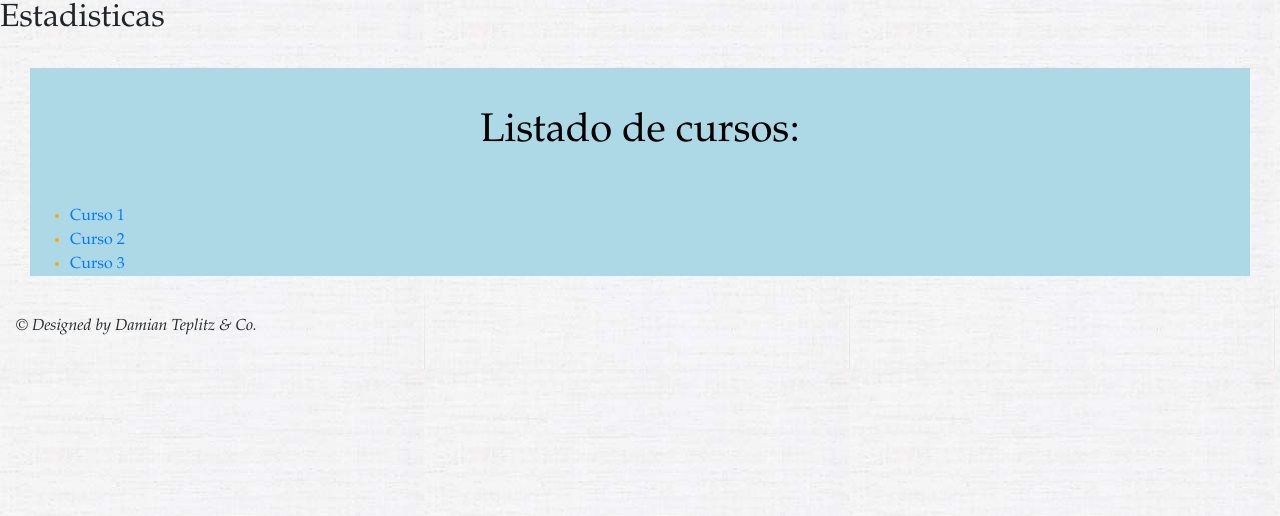
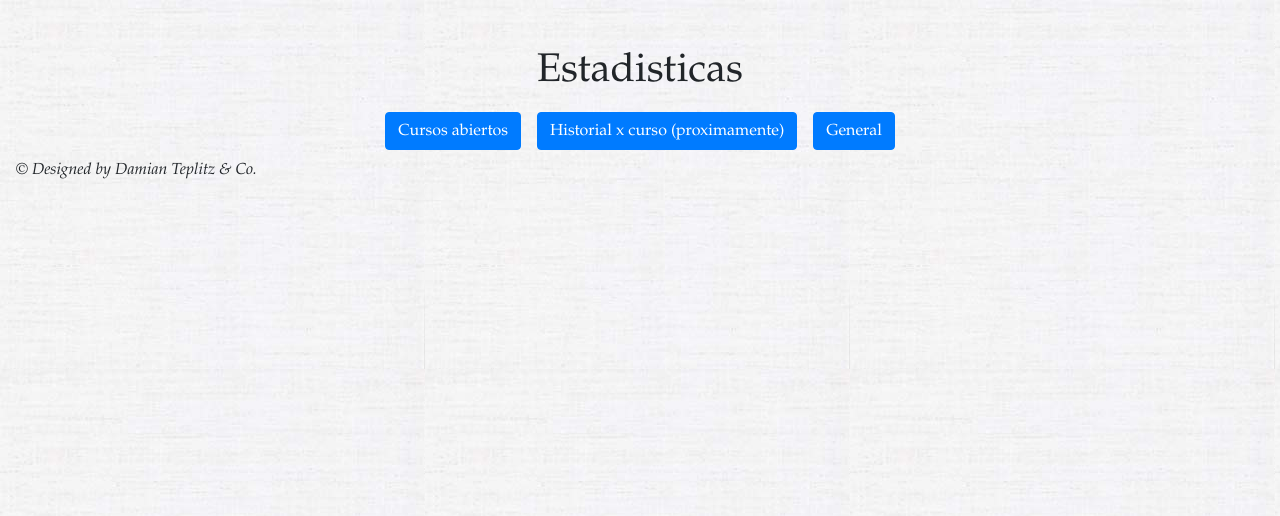
Before and after one commit to damianteplitz/LACA, a CodeIgniter app: page /LACA/index.php/estadisticas/estadisticas in a window 1280 px wide. Shown: the part 56-572 px from the top of the page. Run offline with CodeIgniter, Linux system fonts and the light colour scheme; data comes from the database, SQL or seed files in the repository; some libraries are stand-ins or nearby versions.

Commit message:
Est C abiertos version 1 ok

```diff
--- a/application/controllers/Estadisticas.php
+++ b/application/controllers/Estadisticas.php
@@ -6,12 +6,16 @@ class Estadisticas extends CI_Controller {
                 parent::__construct();
                 $this->load->model('new_model');
                 $this->load->helper('url_helper');
+
         }
 
         public function estadisticas()
         {
+                $data['interesadas'] =  $this->new_model->get_interesadas();
+                $data['persona'] = $this->new_model->get_clientes();
+                $data['c_abiertos'] = $this->new_model->get_cursos_abiertos();
                 $this->load->view('templates/header');
-                $this->load->view('estadisticas/estadisticas');
+                $this->load->view('estadisticas/estadisticas', $data);
                 $this->load->view('templates/footer');
         }
 }
--- a/application/views/estadisticas/estadisticas.php
+++ b/application/views/estadisticas/estadisticas.php
@@ -1,28 +1,154 @@
-<html>
-    <head>
-        <style>
-        .cities {
-            background-color: lightblue;
-            color: orange;
-            margin: 30px;
+
+<head>
+        <title>Estadisticas</title>
+</head>
+
+<body>
+    <div class="modal bg-secondary" id="modal_est_abiertos">
+        <div class="modal-dialog">
+            <div class="modal-content">
+                <!-- Modal Header -->
+                <div class="modal-header">
+                    <h4 class="modal-title">Estadisticas cursos abiertos</h4>
+                    <button type="button" class="close" data-dismiss="modal">&times;</button>
+                </div>
+                <!-- Modal body -->
+                <div class="modal-body">
+                    <div class="row">
+                        <select class="form-control mt-2" id="select_cursos_abiertos">
+                            <option disabled selected value> -- Seleccione un curso -- </option>
+                        </select>
+                    </div>
+                    <div class="container">
+                        <table class="table table-striped">
+                            <thead>
+                                <tr>
+                                    <h4 class="p-3 mb-2 mt-2 bg-info text-white">Interesadas</h4>
+                                </tr>
+                            </thead>
+                            <tbody id="table_interesadas_body">
+                            </tbody>
+                        </table>
+                    </div>
+                    <div class="container">
+                        <table class="table table-striped">
+                            <thead>
+                                <tr>
+                                    <h4 class="p-3 mb-2 mt-2 bg-success text-white">Confirmadas</h4>
+                                </tr>
+                            </thead>
+                            <tbody id="table_confirmadas_body">
+                            </tbody>
+                        </table>
+                    </div>
+                    <div class="container">
+                        <table class="table table-striped">
+                            <thead>
+                                <tr>
+                                    <h4 class="p-3 mb-2 mt-2 bg-warning text-dark">Rechazadas</h4>
+                                </tr>
+                            </thead>
+                            <tbody id="table_rechazadas_body">
+                            </tbody>
+                        </table>
+                    </div>
+                </div>
+            </div>
+        </div>
+    </div>
+    <div class="modal bg-secondary" id="modal_est_gral">
+        <div class="modal-dialog">
+            <div class="modal-content">
+                <!-- Modal Header -->
+                <div class="modal-header">
+                    <h4 class="modal-title">Estadisticas generales</h4>
+                    <button type="button" class="close" data-dismiss="modal">&times;</button>
+                </div>
+                <!-- Modal body -->
+                <div class="modal-body">
+                </div>
+            </div>
+        </div>
+    </div>
+
+    <div class="row justify-content-md-center mt-5" >
+                <h1>Estadisticas</h1>
+    </div>
+    <div class="row justify-content-md-center mt-2">
+        <!-- Button to Open the Modal -->
+        <button type="button" class="btn btn-primary mr-3" data-toggle="modal" data-target="#modal_est_abiertos" id="btn_cursos_abiertos">Cursos abiertos</button>
+        <button type="button" class="btn btn-primary mr-3" data-toggle="modal" data-target="#" id="">Historial x curso (proximamente)</button>
+        <button type="button" class="btn btn-primary" data-toggle="modal" data-target="#modal_est_gral" id="btn_gral">General</button>
+    </div>
+</body>
+
+<script>
+var c_abiertos = <?php echo json_encode($c_abiertos); ?>;
+var personas = <?php echo json_encode($persona); ?>;
+var interesadas = <?php echo json_encode($interesadas); ?>;
+var curso_abierto_seleccionado_id;
+
+var table_interesadas_body = document.getElementById("table_interesadas_body");
+var table_confirmadas_body = document.getElementById("table_confirmadas_body");
+var table_rechazadas_body = document.getElementById("table_rechazadas_body");
+var select_cursos_abiertos = document.getElementById("select_cursos_abiertos");
+
+for (i=0;i<c_abiertos.length;i++){
+    var option = document.createElement("option");
+    option.text = c_abiertos[i]['nombre'];
+    option.value = c_abiertos[i]['id'];
+    select_cursos_abiertos.add(option);
+}
+
+select_cursos_abiertos.onchange = function(e){
+    tdd = document.querySelectorAll("td");
+    tdd.forEach(function(e) {
+        e.remove();
+    });
+   // curso_abierto_seleccionado_id=this.value;
+    for (i=0;i<interesadas.length;i++){
+        if (interesadas[i]['id_cabierto'] == this.value){
+            if (interesadas[i]['estado'] == 1){
+                var nombre_tabla;
+                var apellido_tabla;
+                var mail_tabla;
+                for (j=0;j<personas.length;j++){
+                    if(personas[j]['id'] == interesadas[i]['id_cliente']){
+                        nombre_tabla = personas[j]['nombre'];
+                        //console.log(nombre_tabla);
+                    }
+                }
+                var row = table_interesadas_body.insertRow(0);
+                var cell1 = row.insertCell(0);
+                cell1.innerHTML = nombre_tabla;
+            }
+            if (interesadas[i]['estado'] == 2){
+                var nombre_tabla;
+                for (j=0;j<personas.length;j++){
+                    if(personas[j]['id'] == interesadas[i]['id_cliente']){
+                        nombre_tabla = personas[j]['nombre'];
+                        //console.log(nombre_tabla);
+                    }
+                }
+                var row = table_confirmadas_body.insertRow(0);
+                var cell1 = row.insertCell(0);
+                cell1.innerHTML = nombre_tabla;
+            }
+            if (interesadas[i]['estado'] == 3){
+                var nombre_tabla;
+                for (j=0;j<personas.length;j++){
+                    if(personas[j]['id'] == interesadas[i]['id_cliente']){
+                        nombre_tabla = personas[j]['nombre'];
+                        //console.log(nombre_tabla);
+                    }
+                }
+                var row = table_rechazadas_body.insertRow(0);
+                var cell1 = row.insertCell(0);
+                cell1.innerHTML = nombre_tabla;
+            }
         }
-        #myHeader {
-            background-color: lightblue;
-            color: black;
-            padding: 40px;
-            text-align: center;
-        }
-        </style>
-    </head>
-    <body>
-        <h2><?php echo 'Estadisticas'; ?></h2>
-        <div class="cities">
-            <h1 id="myHeader">Listado de cursos:</h1>
-            <ul>
-                <li><a href="#">Curso 1</a></li>
-                <li><a href="#">Curso 2</a></li>
-                <li><a href="#">Curso 3</a></li>
-            </ul>
-        </div>
-    </body>
-</html>
+    }
+}
+
+
+</script>
--- a/application/views/interesadas/interesadas.php
+++ b/application/views/interesadas/interesadas.php
@@ -226,7 +226,7 @@
                         <?php endforeach; ?>
                 </div>
         </div>
-    </body>
+</body>
 <script>
 
 $(document).ready(function(){
```
